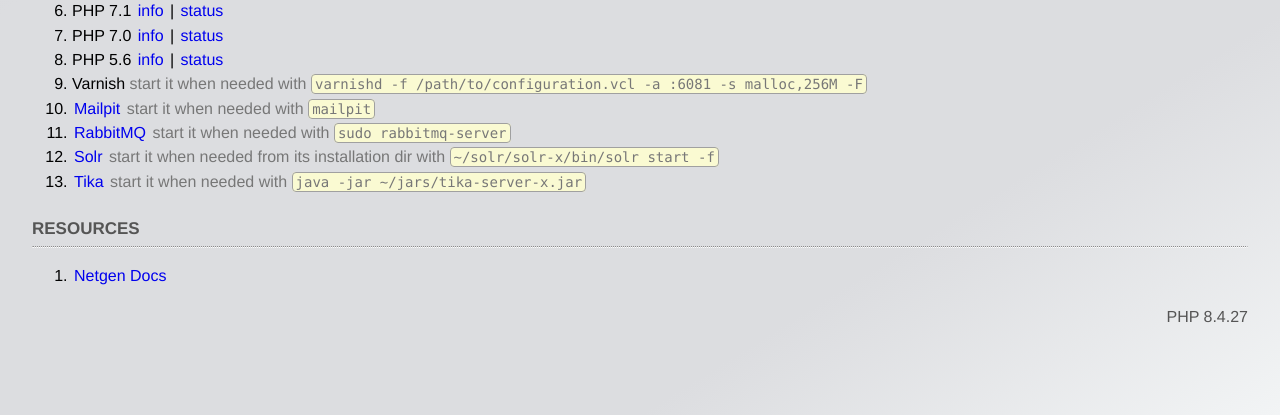
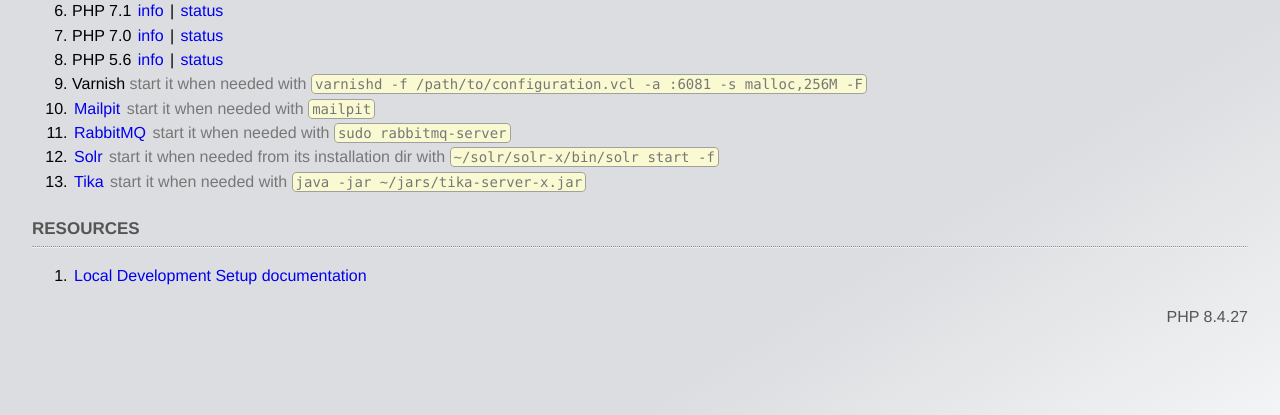
Before and after one commit to netgen/local-development-setup, a PHP site: page /solr/ in a window 1280 px wide. Shown: the part 385-800 px from the top of the page. Run offline with PHP 8.4, Linux system fonts and the light colour scheme.

Commit message:
P7A-174: update documentation link

```diff
--- a/websites/home/index.php
+++ b/websites/home/index.php
@@ -82,7 +82,7 @@
     <h2>resources</h2>
     <hr>
     <ol>
-        <li><a href="https://docs.netgen.io/">Netgen Docs</a></li>
+        <li><a href="https://docs.netgen.io/projects/lds/en/latest/">Local Development Setup documentation</a></li>
     </ol>
     <p class="text-right">PHP <?php echo PHP_VERSION;?></p>
 </body>
```
